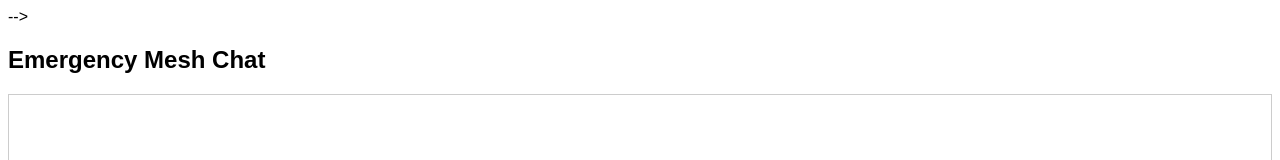
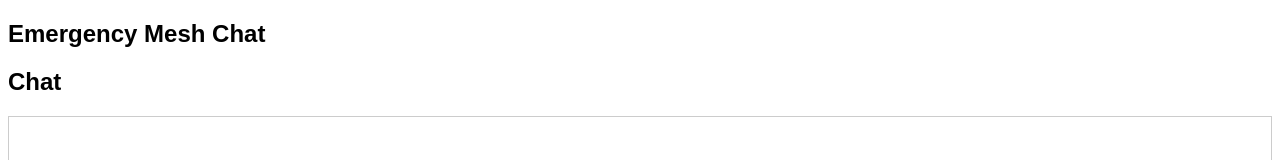
Before and after one commit to 2003Aditya/teamzenith, a plain HTML site: page index.html in a window 1280 px wide. Shown: the top 160 px of the page. Drawn offline with Linux system fonts and the light colour scheme.

Commit message:
index.html

```diff
--- a/index.html
+++ b/index.html
@@ -1,56 +1,3 @@
-<!--<!-- index.html -->-->
-<!--<!DOCTYPE html>-->
-<!--<html lang="en">-->
-<!---->
-<!--<head>-->
-<!--    <meta charset="UTF-8">-->
-<!--    <meta name="viewport" content="width=device-width, initial-scale=1.0">-->
-<!--    <title>Mesh Chat</title>-->
-<!--    <style>-->
-<!--        body { font-family: Arial; padding: 20px; background: #f2f2f2; }-->
-<!--        #messages { border: 1px solid #ccc; padding: 10px; height: 300px; overflow-y: scroll; background: #fff; }-->
-<!--        #input { margin-top: 10px; }-->
-<!--    </style>-->
-<!--</head>-->
-<!---->
-<!--<body>-->
-<!--    <h2>Welcome to Mesh Chat</h2>-->
-<!--    <div id="messages"></div>-->
-<!--    <div id="input">-->
-<!--        <input type="text" id="sender" placeholder="Your name" />-->
-<!--        <input type="text" id="message" placeholder="Type your message" />-->
-<!--        <button onclick="sendMessage()">Send</button>-->
-<!--    </div>-->
-<!---->
-<!--    <script>-->
-<!--        // CHANGE THIS TO Phone A's IP!-->
-<!--        const serverIP = "192.168.75.5"; -->
-<!--        const ws = new WebSocket(`ws://${serverIP}:8080/ws`);-->
-<!---->
-<!--        ws.onopen = () => console.log("✅ Connected to server");-->
-<!---->
-<!--        ws.onmessage = (event) => {-->
-<!--            const msg = JSON.parse(event.data);-->
-<!--            const messages = document.getElementById("messages");-->
-<!--            const item = document.createElement("div");-->
-<!--            item.textContent = `${msg.sender}: ${msg.content}`;-->
-<!--            messages.appendChild(item);-->
-<!--            messages.scrollTop = messages.scrollHeight;-->
-<!--        };-->
-<!---->
-<!--        function sendMessage() {-->
-<!--            const sender = document.getElementById("sender").value;-->
-<!--            const content = document.getElementById("message").value;-->
-<!--            if (sender && content) {-->
-<!--                ws.send(JSON.stringify({ sender, content }));-->
-<!--                document.getElementById("message").value = "";-->
-<!--            }-->
-<!--        }-->
-<!--    </script>-->
-<!--</body>-->
-<!---->
-<!--</html>-->
-
 <!DOCTYPE html>
 <html lang="en">
 <head>
@@ -67,6 +14,8 @@
 </head>
 <body>
     <h2>Emergency Mesh Chat</h2>
+    <h2>Chat</h2>
+
     <div id="chat"></div>
     <input id="nameInput" type="text" placeholder="Your Name" />
     <input id="msgInput" type="text" placeholder="Type a message" />
```
